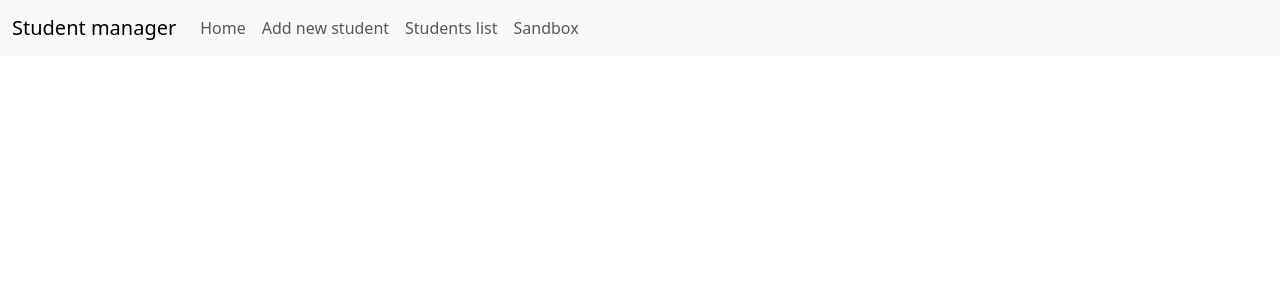
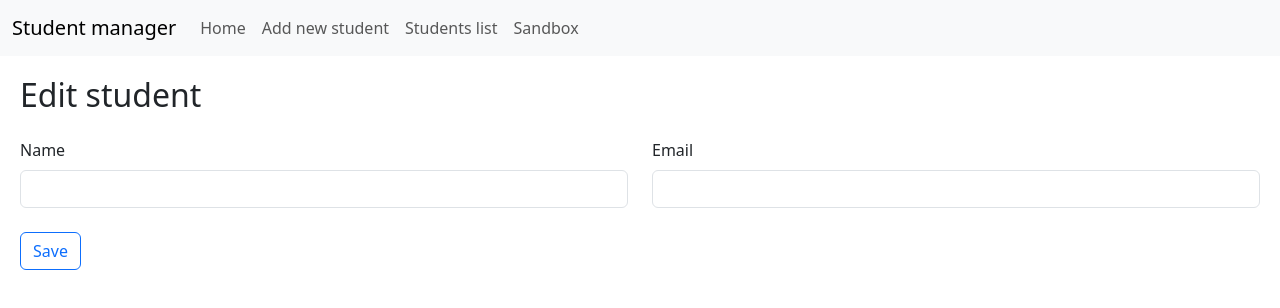
Before and after one commit to Figo96it/AngularSDA, an Angular app: page /edit-student/1 in a window 1280 px wide. Before the commit this address led to /. Shown: the top 308 px of the page. Built offline with nearby package versions, Linux system fonts and the light colour scheme; no server answers.

Commit message:
add edit-student component

```diff
--- /dev/null
+++ b/src/app/edit-student/edit-student.component.html
@@ -0,0 +1,15 @@
+<h2>Edit student</h2>
+
+<form class="row mt-4">
+    <div class="col-6">
+        <label class="form-label">Name</label>
+        <input name="student_name" [(ngModel)]="student.name" class="form-control" type="text" />
+    </div>
+    <div class="col-6">
+        <label class="form-label">Email</label>
+        <input name="student-email" [(ngModel)]="student.email" class="form-control" type="text" />
+    </div>
+    <div class="mt-4">
+        <button class="btn btn-outline-primary">Save</button>
+    </div>
+</form>
--- /dev/null
+++ b/src/app/edit-student/edit-student.component.ts
@@ -0,0 +1,29 @@
+import { Component } from '@angular/core';
+import { ActivatedRoute } from '@angular/router';
+import { HttpStudentService } from '../http-student.service';
+import { Student } from '../student';
+import { FormsModule } from '@angular/forms';
+import { delay } from 'rxjs';
+
+@Component({
+  selector: 'app-edit-student',
+  standalone: true,
+  imports: [FormsModule],
+  templateUrl: './edit-student.component.html',
+  styleUrl: './edit-student.component.css'
+})
+export class EditStudentComponent {
+  student: Student = new Student(0, "", "");
+
+  constructor(private activatedRoute: ActivatedRoute, private httpStudentService: HttpStudentService) {
+    this.activatedRoute.params.subscribe(param => {
+      let id = param["id"];
+      this.httpStudentService.getStudentById(id)
+        .pipe(delay(2000))
+        .subscribe(data => {
+          this.student = data;
+        });
+    });
+  }
+
+}
--- a/src/app/http-student.service.ts
+++ b/src/app/http-student.service.ts
@@ -10,6 +10,10 @@ export class HttpStudentService {
 
     constructor(private httpClient: HttpClient) { }
 
+    getStudentById(id: number) {
+        return this.httpClient.get<Student>(this.url + '/' + id);
+    }
+
     getStudents() {
         return this.httpClient.get<Student[]>("https://jsonplaceholder.typicode.com/users");
     }
--- a/src/app/student-list/student-list.component.html
+++ b/src/app/student-list/student-list.component.html
@@ -24,6 +24,7 @@
             <th>ID</th>
             <th>First name and Last name</th>
             <th>Email</th>
+            <th>Action</th>
         </tr>
     </thead>
     <tbody>
@@ -33,6 +34,7 @@
             <td>{{student.id}}</td>
             <td [innerHTML]="student.name | highlightSearch: search_input.value"></td>
             <td [innerHTML]="student.email | highlightSearch: search_input.value"></td>
+            <td><button [routerLink]="'/edit-student/'+student.id " class="btn btn-warning btn-sm">Edit</button></td>
         </tr>
         }
     </tbody>
--- a/src/app/student-list/student-list.component.ts
+++ b/src/app/student-list/student-list.component.ts
@@ -6,13 +6,14 @@ import { delay } from 'rxjs';
 import { animate } from '@angular/animations';
 import { TextTransformPipe } from '../text-transform.pipe';
 import { HighlightSearchPipe } from "../highlight-search.pipe";
+import { RouterModule } from '@angular/router';
 
 @Component({
   selector: 'app-student-list',
   standalone: true,
   templateUrl: './student-list.component.html',
   styleUrl: './student-list.component.css',
-  imports: [CommonModule, TextTransformPipe, HighlightSearchPipe]
+  imports: [CommonModule, TextTransformPipe, HighlightSearchPipe, RouterModule]
 })
 export class StudentListComponent {
   isTableVisible: boolean = true;
```
Also changed, not shown: src/app/app.routes.ts (+6 -1 lines), src/app/edit-student/edit-student.component.css (added).
